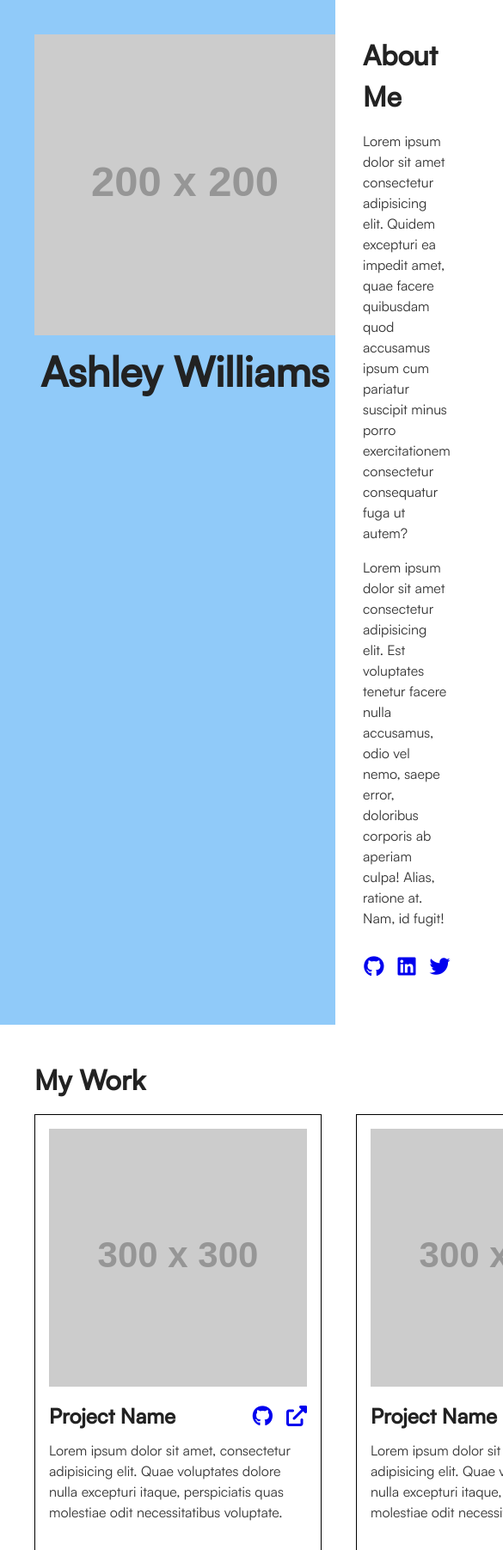
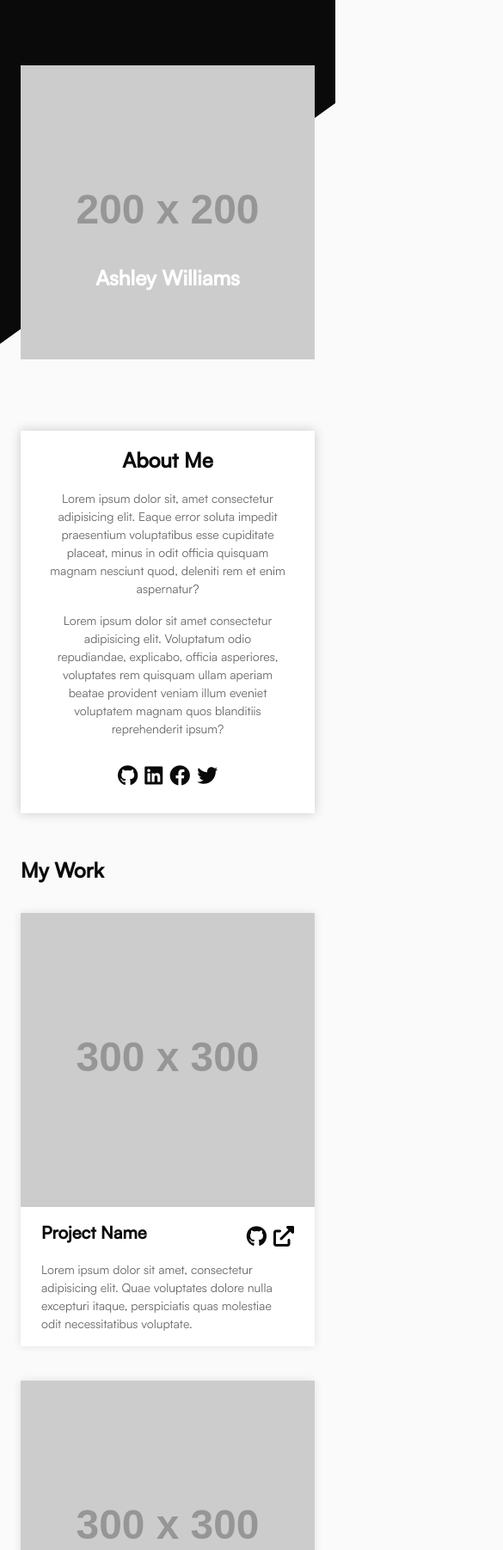
Before and after one commit to sjdumas/homepage, a plain HTML site: page index.html in a window 390 px wide. Shown: the top 1803 px of the page at 86% size, 585 px wide, since content can reach past the window. Drawn offline with Linux system fonts and the light colour scheme; placeholder pictures from the web are drawn by us.

Commit message:
Add resposive styling and cleanup code

```diff
--- a/assets/css/style.css
+++ b/assets/css/style.css
@@ -6,12 +6,14 @@
     --regular-weight-font: "Satoshi-Regular", "Inter", sans-serif;
     --medium-weight-font: "Satoshi-Medium", "Inter", sans-serif;
     --bold-weight-font: "Satoshi-Bold", "Inter", sans-serif;
-    --bg-color: #ffffff;
-    --heading-color: #222222;
-    --font-color: #333333;
-    --about-section-bg-color: #90CAF9;
-    --contact-section-bg-color: #64B5F6;
-    --contact-font-color: #ffffff;
+    --simply-white: #ffffff;
+    --dark-color: #0a0a0a;
+    --bg-color: #fafafa;
+    --heading-color: var(--dark-color);
+    --font-color: hsla(0, 0%, 40%, 1);
+    --about-section-bg-color: var(--dark-color);
+    --contact-section-bg-color: var(--dark-color);
+    --contact-font-color: var(--simply-white);
 }
 
 * {
@@ -61,7 +63,7 @@ a {
 }
 
 a:hover {
-    opacity: .9;
+    opacity: .7;
 }
 
 ul {
@@ -80,8 +82,14 @@ i {
 }
 
 /* About Me */
-#about-me {
+.about-me-bg {
     background-color: var(--about-section-bg-color);
+    min-height: 400px;
+    padding: 0 0 2rem;
+    clip-path: polygon(0% 0%, 100% 0%, 100% 30%, 0% 100%);
+    position: absolute;
+    width: 100%;
+    z-index: 1;
 }
 
 .about-section {
@@ -89,6 +97,8 @@ i {
     grid-template-columns: 1fr 3fr;
     grid-auto-rows: 1fr;
     column-gap: 2rem;
+    position: relative;
+    z-index: 2;
 }
 
 .about-section h2 {
@@ -96,9 +106,37 @@ i {
     text-align: center;
 }
 
+.about-photo {
+    position: relative;
+    display: inline-block;
+    width: 100%;
+    max-width: 350px;
+}
+
+.about-photo h2 {
+    position: absolute;
+    bottom: 20%;
+    left: 50%;
+    transform: translateX(-50%);
+    color: var(--simply-white);
+    margin: 0;
+    width: 100%;
+    text-align: center;
+    padding: 0.5rem 0;
+    font-size: 1.75rem;
+}
+
 img.about-img {
-    min-width: 350px;
-    max-height: 350px;
+    width: 100%;
+    max-width: 350px;
+    height: auto;
+    display: block;
+}
+
+.about-bio {
+    background-color: var(--simply-white);
+    padding: 1rem 2rem;
+    box-shadow: 0 0 12px rgba(0, 0, 0, 0.2);
 }
 
 .socials {
@@ -116,10 +154,20 @@ img.about-img {
     display: flex;
     align-items: center;
     gap: 0.5rem;
+    transition: transform 0.3s ease-in-out;
+}
+
+.socials a:hover {
+    transform: scale(1.2);
+}
+
+.socials i {
+    color: var(--dark-color);
 }
 
 /* My Work */
 .card-wrapper {
+    padding: 1rem 0 0;
     display: grid;
     grid-template-columns: repeat(3, 1fr);
     grid-auto-rows: 1fr;
@@ -128,8 +176,13 @@ img.about-img {
 }
 
 .card {
-    border: 1px solid black;
-    padding: 1rem;
+    background-color: var(--simply-white);
+    box-shadow: 0 0 10px rgba(0, 0, 0, 0.1);
+}
+
+.card .project-info,
+.card p {
+    padding: 0 1.5rem;
 }
 
 img.project-img {
@@ -152,6 +205,14 @@ img.project-img {
 #contact-me {
     background-color: var(--contact-section-bg-color);
     margin: 2rem 0 0;
+}
+
+#contact-me h1,
+#contact-me p,
+#contact-me a,
+#contact-me address,
+#contact-me i {
+    color: var(--simply-white);
 }
 
 .contact-me {
@@ -178,9 +239,123 @@ img.project-img {
     justify-content: flex-end;
 }
 
-img.project-img {
+img.footer-img {
     min-height: auto;
     min-width: 300px;
 }
 
 /* Mobile Responsiveness */
+@media (max-width: 1024px) {
+    .container {
+        padding: 2rem;
+    }
+
+    .about-section {
+        grid-template-columns: 1fr;
+        text-align: center;
+        gap: 2rem;
+    }
+
+    .about-photo {
+        margin: 0 auto;
+    }
+
+    .about-photo h2 {
+        font-size: 1.5rem;
+    }
+
+    .about-photo img {
+        width: 100%;
+        height: auto;
+    }
+
+    .socials,
+    .contact-info .socials {
+        justify-content: center;
+    }
+
+    .card-wrapper {
+        grid-template-columns: 1fr 1fr;
+    }
+
+    .contact-me {
+        grid-template-columns: 1fr;
+        text-align: center;
+    }
+
+    .contact-photo {
+        justify-content: center;
+        margin-top: 1rem;
+    }
+
+    img.footer-img {
+        min-width: 300px;
+        height: auto;
+    }
+}
+
+@media (max-width: 768px) {
+    .container {
+        padding: 1.5rem;
+    }
+
+    .about-section {
+        grid-template-columns: 1fr;
+        text-align: center;
+        align-items: center;
+    }
+
+    .about-photo h2 {
+        font-size: 1.5rem;
+    }
+
+    .about-photo img {
+        width: 100%;
+        height: auto;
+    }
+
+    .card-wrapper {
+        grid-template-columns: 1fr;
+    }
+
+    .contact-me {
+        grid-template-columns: 1fr;
+        text-align: center;
+    }
+
+    .contact-photo {
+        justify-content: center;
+        margin-top: 1rem;
+    }
+}
+
+@media (max-width: 480px) {
+    h1 {
+        font-size: 1.5rem;
+    }
+
+    h2 {
+        font-size: 1.75rem;
+    }
+
+    h3 {
+        font-size: 1.25rem;
+    }
+
+    p {
+        font-size: 0.875rem;
+    }
+
+    .socials ul {
+        gap: 0.5rem;
+    }
+
+    .project-info h3 {
+        margin-bottom: 0.5rem;
+    }
+
+    img.footer-img {
+        width: 100%;
+        height: auto;
+    }
+}
--- a/index.html
+++ b/index.html
@@ -7,8 +7,8 @@
         <title>TOP: Homepage</title>
     </head>
     <body>
-        <main>
-            <section id="about-me">
+        <header id="about-me">
+            <div class="about-me-bg"></div>
             <div class="container">
                 <div class="about-section">
                     <div class="about-photo">
@@ -17,23 +17,21 @@
                     </div>
                     <div class="about-bio">
                         <h1>About Me</h1>
-                            <p>Lorem ipsum dolor sit amet consectetur adipisicing elit. Quidem excepturi ea impedit amet, quae
-                                facere quibusdam quod accusamus ipsum cum pariatur suscipit minus porro exercitationem
-                                consectetur consequatur fuga ut autem?</p>
-                            <p>Lorem ipsum dolor sit amet consectetur adipisicing elit. Est voluptates tenetur facere nulla
-                                accusamus, odio vel nemo, saepe error, doloribus corporis ab aperiam culpa! Alias, ratione at.
-                                Nam, id fugit!</p>
+                        <p>Lorem ipsum dolor sit, amet consectetur adipisicing elit. Eaque error soluta impedit praesentium voluptatibus esse cupiditate placeat, minus in odit officia quisquam magnam nesciunt quod, deleniti rem et enim aspernatur?</p>
+                        <p>Lorem ipsum dolor sit amet consectetur adipisicing elit. Voluptatum odio repudiandae, explicabo, officia asperiores, voluptates rem quisquam ullam aperiam beatae provident veniam illum eveniet voluptatem magnam quos blanditiis reprehenderit ipsum?</p>
                         <div class="socials">
                             <ul>
                                 <li><a href="#"><i class="fab fa-github"></i></a></li>
                                 <li><a href="#"><i class="fab fa-linkedin"></i></a></li>
+                                <li><a href="#"><i class="fa-brands fa-facebook"></i></a></li>
                                 <li><a href="#"><i class="fab fa-twitter"></i></a></li>
                             </ul>
                         </div>
                     </div>
                 </div>
             </div>
-            </section>
+        </header>
+        <main>
             <section id="my-work">
                 <div class="container">
                     <h1>My Work</h1>
@@ -49,8 +47,7 @@
                                     </ul>
                                 </div>
                             </div>
-                            <p>Lorem ipsum dolor sit amet, consectetur adipisicing elit. Quae voluptates dolore nulla excepturi
-                                itaque, perspiciatis quas molestiae odit necessitatibus voluptate.</p>
+                            <p>Lorem ipsum dolor sit amet, consectetur adipisicing elit. Quae voluptates dolore nulla excepturi itaque, perspiciatis quas molestiae odit necessitatibus voluptate.</p>
                         </div>
                         <div class="card">
                             <img class="project-img" src="https://placehold.co/300x300" alt="placeholder">
@@ -63,8 +60,7 @@
                                     </ul>
                                 </div>
                             </div>
-                            <p>Lorem ipsum dolor sit amet, consectetur adipisicing elit. Quae voluptates dolore nulla excepturi
-                                itaque, perspiciatis quas molestiae odit necessitatibus voluptate.</p>
+                            <p>Lorem ipsum dolor sit amet, consectetur adipisicing elit. Quae voluptates dolore nulla excepturi itaque, perspiciatis quas molestiae odit necessitatibus voluptate.</p>
                         </div>
                         <div class="card">
                             <img class="project-img" src="https://placehold.co/300x300" alt="placeholder">
@@ -77,8 +73,7 @@
                                     </ul>
                                 </div>
                             </div>
-                            <p>Lorem ipsum dolor sit amet, consectetur adipisicing elit. Quae voluptates dolore nulla excepturi
-                                itaque, perspiciatis quas molestiae odit necessitatibus voluptate.</p>
+                            <p>Lorem ipsum dolor sit amet, consectetur adipisicing elit. Quae voluptates dolore nulla excepturi itaque, perspiciatis quas molestiae odit necessitatibus voluptate.</p>
                         </div>
                         <div class="card">
                             <img class="project-img" src="https://placehold.co/300x300" alt="placeholder">
@@ -91,8 +86,7 @@
                                     </ul>
                                 </div>
                             </div>
-                            <p>Lorem ipsum dolor sit amet, consectetur adipisicing elit. Quae voluptates dolore nulla excepturi
-                                itaque, perspiciatis quas molestiae odit necessitatibus voluptate.</p>
+                            <p>Lorem ipsum dolor sit amet, consectetur adipisicing elit. Quae voluptates dolore nulla excepturi itaque, perspiciatis quas molestiae odit necessitatibus voluptate.</p>
                         </div>
                         <div class="card">
                             <img class="project-img" src="https://placehold.co/300x300" alt="placeholder">
@@ -105,8 +99,7 @@
                                     </ul>
                                 </div>
                             </div>
-                            <p>Lorem ipsum dolor sit amet, consectetur adipisicing elit. Quae voluptates dolore nulla excepturi
-                                itaque, perspiciatis quas molestiae odit necessitatibus voluptate.</p>
+                            <p>Lorem ipsum dolor sit amet, consectetur adipisicing elit. Quae voluptates dolore nulla excepturi itaque, perspiciatis quas molestiae odit necessitatibus voluptate.</p>
                         </div>
                         <div class="card">
                             <img class="project-img" src="https://placehold.co/300x300" alt="placeholder">
@@ -119,13 +112,13 @@
                                     </ul>
                                 </div>
                             </div>
-                            <p>Lorem ipsum dolor sit amet, consectetur adipisicing elit. Quae voluptates dolore nulla excepturi
-                                itaque, perspiciatis quas molestiae odit necessitatibus voluptate.</p>
+                            <p>Lorem ipsum dolor sit amet, consectetur adipisicing elit. Quae voluptates dolore nulla excepturi itaque, perspiciatis quas molestiae odit necessitatibus voluptate.</p>
                         </div>
                     </div>
                 </div>
             </section>
-            <section id="contact-me">
+        </main>
+        <footer id="contact-me">
             <div class="container contact-me">
                 <div class="contact-info">
                     <h1>Contact Me</h1>
@@ -139,16 +132,16 @@
                     <div class="socials">
                         <ul>
                             <li><a href="#"><i class="fab fa-github"></i></a></li>
-                                <li><a href="#"><i class="fas fa-external-link-alt"></i></a></li>
+                            <li><a href="#"><i class="fab fa-linkedin"></i></a></li>
+                            <li><a href="#"><i class="fa-brands fa-facebook"></i></a></li>
                             <li><a href="#"><i class="fab fa-twitter"></i></a></li>
                         </ul>
                     </div>
                 </div>
                 <div class="contact-photo">
-                        <img class="project-img" src="https://placehold.co/300x300" alt="placeholder">
+                    <img class="footer-img" src="https://placehold.co/300x300" alt="placeholder">
                 </div>
             </div>
-            </section>
-        </main>
+        </footer>
     </body>
 </html>
```
Lines whose indentation alone changed are shown as unchanged.
